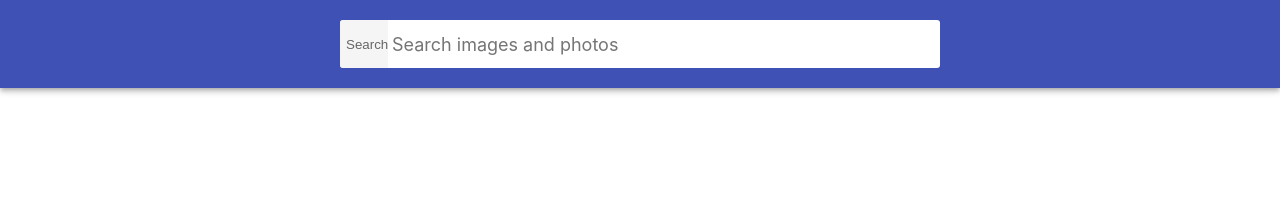
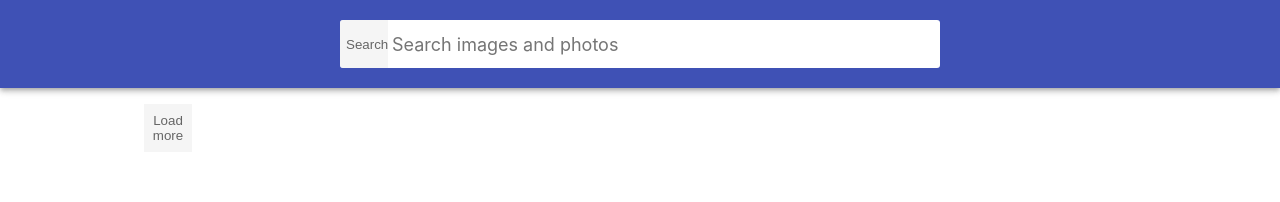
Before and after one commit to panchenko-kate/goit-react-hw-03-image-finder, a React (Create React App) app: page / in a window 1280 px wide. Shown: the top 202 px of the page. Built offline with nearby package versions, Linux system fonts and the light colour scheme.

Commit message:
add load mode button

```diff
--- a/src/components/Button/Button.jsx
+++ b/src/components/Button/Button.jsx
@@ -1,7 +1,7 @@
 import { Btn } from './Button.styled';
 
-export const Button = () => {
+export const Button = ({ loadMoreImages }) => {
     return(
-        <Btn>Load more</Btn>
+        <Btn onClick={loadMoreImages}>Load more</Btn>
     )
 }
--- a/src/components/ImageGallery/ImageGallery.jsx
+++ b/src/components/ImageGallery/ImageGallery.jsx
@@ -3,22 +3,35 @@ import { Gallery } from './ImageGallery.styled';
 import { ImageGalleryItem } from '../ImageGalleryItem/ImageGalleryItem';
 import { Component } from 'react';
 import Modal from '../Modal/Modal';
+import { Button } from "components/Button/Button";
 
 export default class ImageGallery extends Component {
     state = {
         showModal: false,
-        pictures: null,
+        pictures: [],
         loading: false,
         modalImg: null,
         alt: '',
+        page: 1,
+        totalItems: null,
     };
 
     componentDidUpdate(prevProps, prevState) {
         const nextTag = this.props.tag;
 
-        if (prevProps.tag !== nextTag) {
+        if (prevProps.tag !== nextTag || prevState.page !== this.state.page) {
             axios.get(`https://pixabay.com/api/?key=33000427-89fe7bf8f999bb2d1ca661cd2&q=${nextTag}&image_type=photo&orientation=horizontal&per_page=12`)
             .then(res => res.data.hits)
+            // .then(res => {
+            //     const newPictures = res.data.hits;
+            //     const totalHits = res.data.totalhits;
+
+            //     this.setState((prevState) => ({
+            //         pictures: [...prevState.pictures, ...newPictures],
+            //         totalItems: totalHits,
+            //         loading: false,
+            //     }));
+            // })
             .then(pictures => this.setState({ pictures }))
             .catch(error => {
                 console.log(error)})
@@ -41,21 +54,32 @@ export default class ImageGallery extends Component {
         });
     };
 
+    loadMoreImages = () => {
+        this.setState(prevState => ({
+            page: prevState.page + 1, loading: true
+        }));
+    }
+
 
     render () {
-        const { showModal, loading, pictures } = this.state;
+        const { showModal, loading, pictures, tag, modalImg, totalItems } = this.state;
+        // const hasMorePictures = totalItems > pictures.length;
+
+
         return (
         <Gallery className="gallery">
-            {loading && <h1>Downloading</h1>}
+            {loading && <h1>Loading..</h1>}
             {showModal &&
             <Modal onClose={this.closeModal}
-            alt={this.state.tag}
-            img={this.state.modalImg}/>}
+            alt={tag}
+            img={modalImg}/>}
             {pictures &&
             <ImageGalleryItem openModal={this.openModal}
             pictures={pictures} />
             }
-
+            {/* {hasMorePictures && !loading && ( */}
+            <Button loadMoreImages={this.loadMoreImages} />
+            {/* )} */}
         </Gallery>
     )}
 };
--- a/src/components/Modal/Modal.styled.jsx
+++ b/src/components/Modal/Modal.styled.jsx
@@ -10,7 +10,7 @@ export const Overlay = styled.div`
     justify-content: center;
     align-items: center;
     background-color: rgba(0, 0, 0, 0.8);
-    z-index: 999;
+    z-index: 1200;
 `;
 
 export const ModalDiv = styled.img`
```
